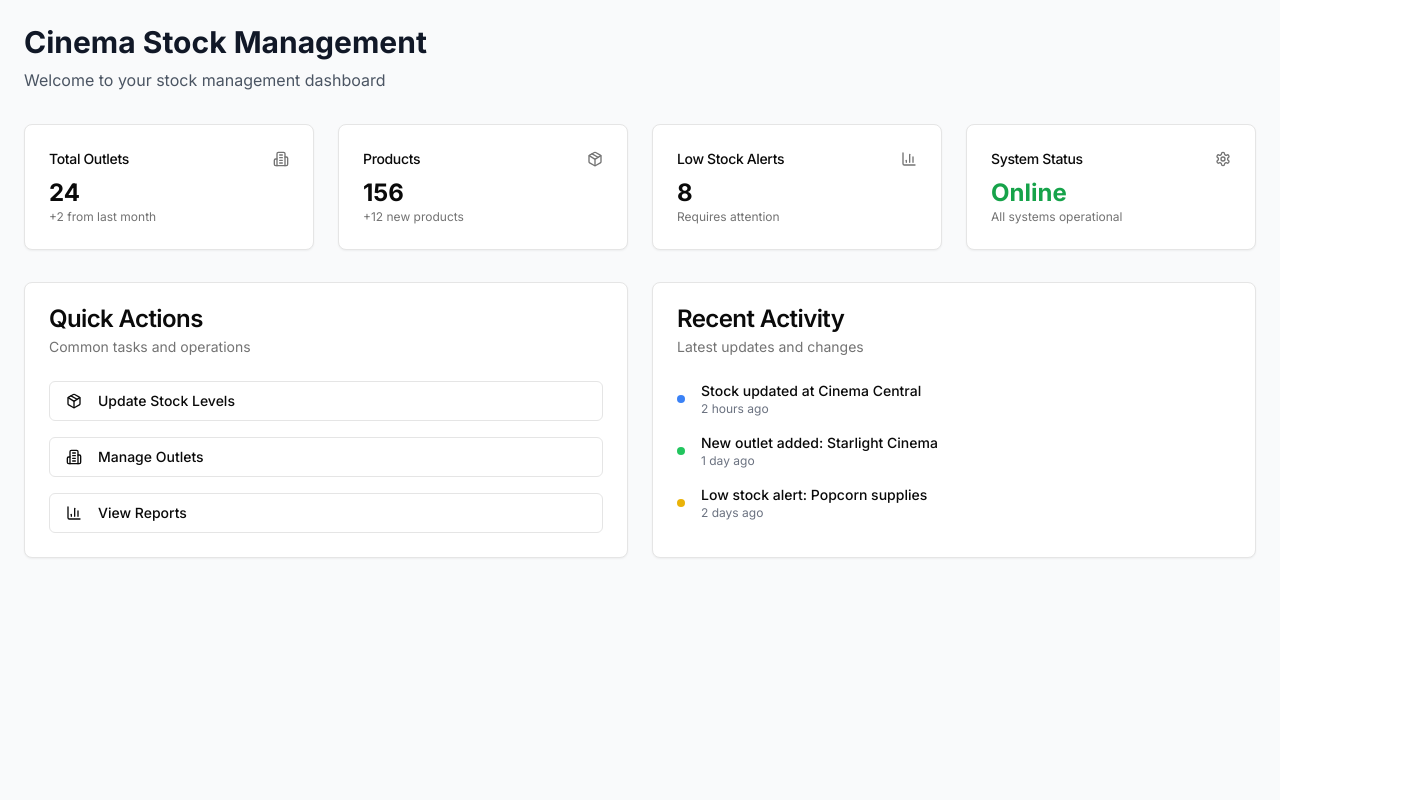
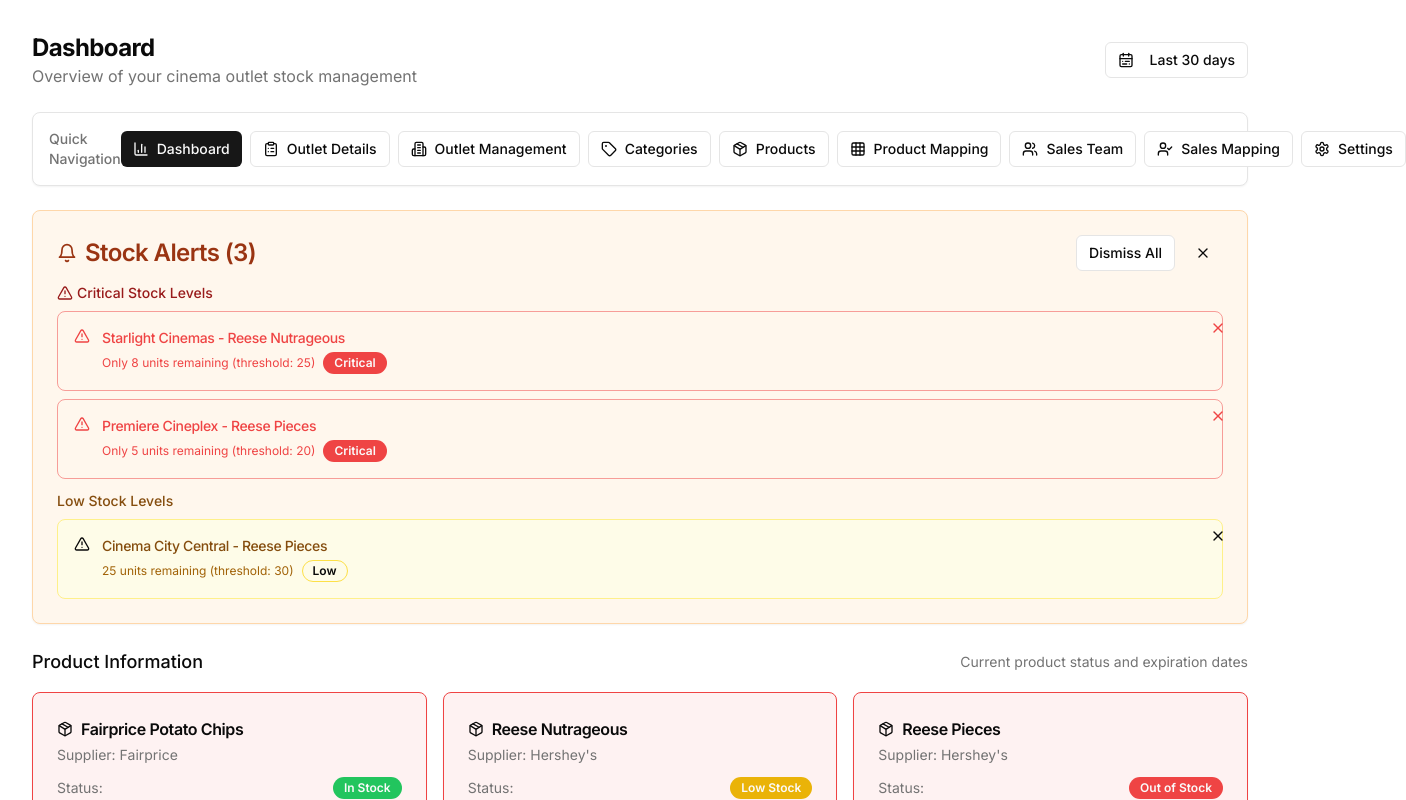
Before and after one commit to kellysanggani/kellysanggani, a Next.js app: page /dashboard in a window 1280 px wide. Shown: the top 800 px of the page, 1406 px wide, since content can reach past the window. Built offline with nearby package versions, Linux system fonts and the light colour scheme.

Commit message:
Update page.tsx

```diff
--- a/app/dashboard/page.tsx
+++ b/app/dashboard/page.tsx
@@ -1,117 +1,27 @@
-import { Card, CardContent, CardDescription, CardHeader, CardTitle } from "@/components/ui/card"
-import { Button } from "@/components/ui/button"
-import { Package, Building2, BarChart3, Settings } from "lucide-react"
+import type { Metadata } from "next"
+import DashboardHeader from "@/components/dashboard/dashboard-header"
+import DashboardStats from "@/components/dashboard/dashboard-stats"
+import DashboardCharts from "@/components/dashboard/dashboard-charts"
+import DashboardFilters from "@/components/dashboard/dashboard-filters"
+import StockAlerts from "@/components/notifications/stock-alerts"
+import ProductInfoCards from "@/components/dashboard/product-info-cards"
+import QuickNavigation from "@/components/dashboard/quick-navigation"
 
-export default function Dashboard() {
+export const metadata: Metadata = {
+  title: "Dashboard | Cinema Stock Manager",
+  description: "Stock management dashboard for cinema outlets",
+}
+
+export default function DashboardPage() {
   return (
-    <div className="min-h-screen bg-gray-50 p-6">
-      <div className="max-w-7xl mx-auto">
-        <div className="mb-8">
-          <h1 className="text-3xl font-bold text-gray-900">Cinema Stock Management</h1>
-          <p className="text-gray-600 mt-2">Welcome to your stock management dashboard</p>
-        </div>
-
-        <div className="grid grid-cols-1 md:grid-cols-2 lg:grid-cols-4 gap-6 mb-8">
-          <Card>
-            <CardHeader className="flex flex-row items-center justify-between space-y-0 pb-2">
-              <CardTitle className="text-sm font-medium">Total Outlets</CardTitle>
-              <Building2 className="h-4 w-4 text-muted-foreground" />
-            </CardHeader>
-            <CardContent>
-              <div className="text-2xl font-bold">24</div>
-              <p className="text-xs text-muted-foreground">+2 from last month</p>
-            </CardContent>
-          </Card>
-
-          <Card>
-            <CardHeader className="flex flex-row items-center justify-between space-y-0 pb-2">
-              <CardTitle className="text-sm font-medium">Products</CardTitle>
-              <Package className="h-4 w-4 text-muted-foreground" />
-            </CardHeader>
-            <CardContent>
-              <div className="text-2xl font-bold">156</div>
-              <p className="text-xs text-muted-foreground">+12 new products</p>
-            </CardContent>
-          </Card>
-
-          <Card>
-            <CardHeader className="flex flex-row items-center justify-between space-y-0 pb-2">
-              <CardTitle className="text-sm font-medium">Low Stock Alerts</CardTitle>
-              <BarChart3 className="h-4 w-4 text-muted-foreground" />
-            </CardHeader>
-            <CardContent>
-              <div className="text-2xl font-bold">8</div>
-              <p className="text-xs text-muted-foreground">Requires attention</p>
-            </CardContent>
-          </Card>
-
-          <Card>
-            <CardHeader className="flex flex-row items-center justify-between space-y-0 pb-2">
-              <CardTitle className="text-sm font-medium">System Status</CardTitle>
-              <Settings className="h-4 w-4 text-muted-foreground" />
-            </CardHeader>
-            <CardContent>
-              <div className="text-2xl font-bold text-green-600">Online</div>
-              <p className="text-xs text-muted-foreground">All systems operational</p>
-            </CardContent>
-          </Card>
-        </div>
-
-        <div className="grid grid-cols-1 lg:grid-cols-2 gap-6">
-          <Card>
-            <CardHeader>
-              <CardTitle>Quick Actions</CardTitle>
-              <CardDescription>Common tasks and operations</CardDescription>
-            </CardHeader>
-            <CardContent className="space-y-4">
-              <Button className="w-full justify-start" variant="outline">
-                <Package className="mr-2 h-4 w-4" />
-                Update Stock Levels
-              </Button>
-              <Button className="w-full justify-start" variant="outline">
-                <Building2 className="mr-2 h-4 w-4" />
-                Manage Outlets
-              </Button>
-              <Button className="w-full justify-start" variant="outline">
-                <BarChart3 className="mr-2 h-4 w-4" />
-                View Reports
-              </Button>
-            </CardContent>
-          </Card>
-
-          <Card>
-            <CardHeader>
-              <CardTitle>Recent Activity</CardTitle>
-              <CardDescription>Latest updates and changes</CardDescription>
-            </CardHeader>
-            <CardContent>
-              <div className="space-y-4">
-                <div className="flex items-center space-x-4">
-                  <div className="w-2 h-2 bg-blue-500 rounded-full"></div>
-                  <div className="flex-1">
-                    <p className="text-sm font-medium">Stock updated at Cinema Central</p>
-                    <p className="text-xs text-gray-500">2 hours ago</p>
-                  </div>
-                </div>
-                <div className="flex items-center space-x-4">
-                  <div className="w-2 h-2 bg-green-500 rounded-full"></div>
-                  <div className="flex-1">
-                    <p className="text-sm font-medium">New outlet added: Starlight Cinema</p>
-                    <p className="text-xs text-gray-500">1 day ago</p>
-                  </div>
-                </div>
-                <div className="flex items-center space-x-4">
-                  <div className="w-2 h-2 bg-yellow-500 rounded-full"></div>
-                  <div className="flex-1">
-                    <p className="text-sm font-medium">Low stock alert: Popcorn supplies</p>
-                    <p className="text-xs text-gray-500">2 days ago</p>
-                  </div>
-                </div>
-              </div>
-            </CardContent>
-          </Card>
-        </div>
-      </div>
+    <div className="flex flex-col gap-6 p-6 md:p-8">
+      <DashboardHeader />
+      <QuickNavigation />
+      <StockAlerts />
+      <ProductInfoCards />
+      <DashboardFilters />
+      <DashboardStats />
+      <DashboardCharts />
     </div>
   )
 }
```
